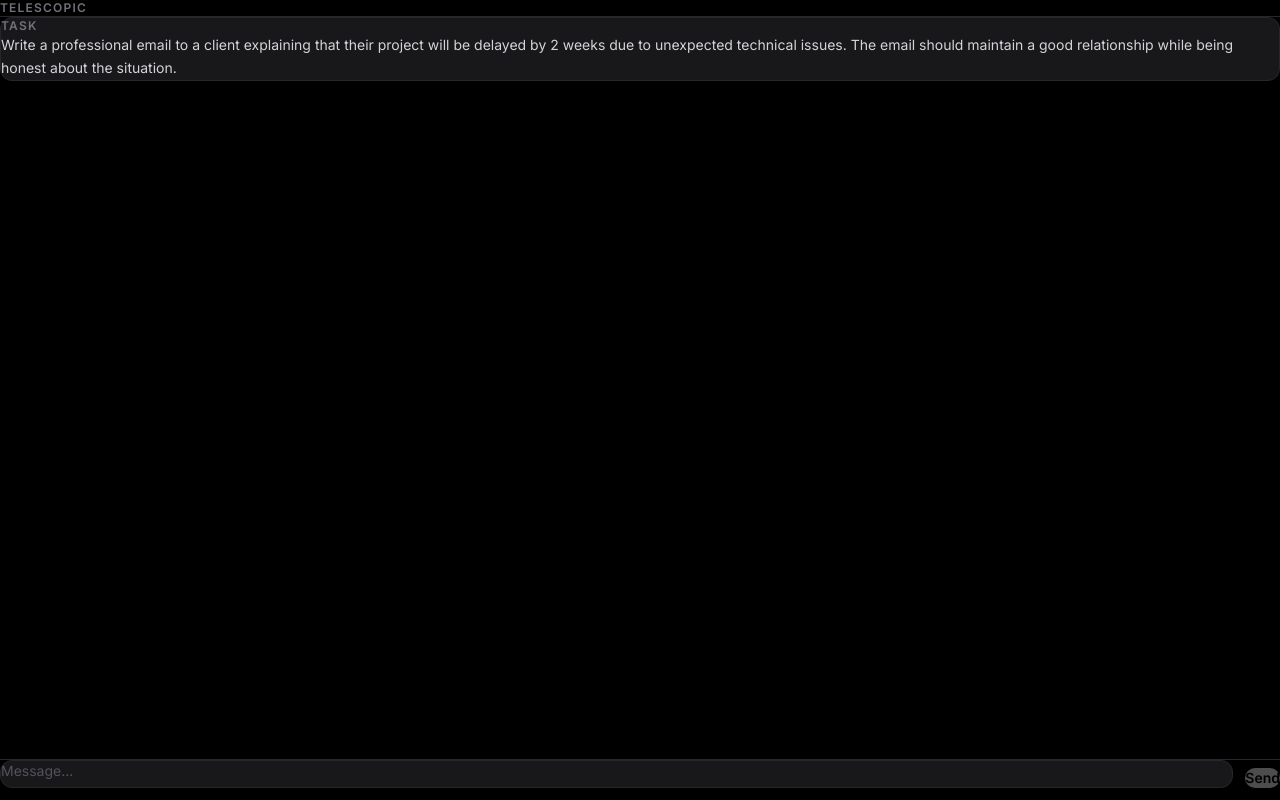
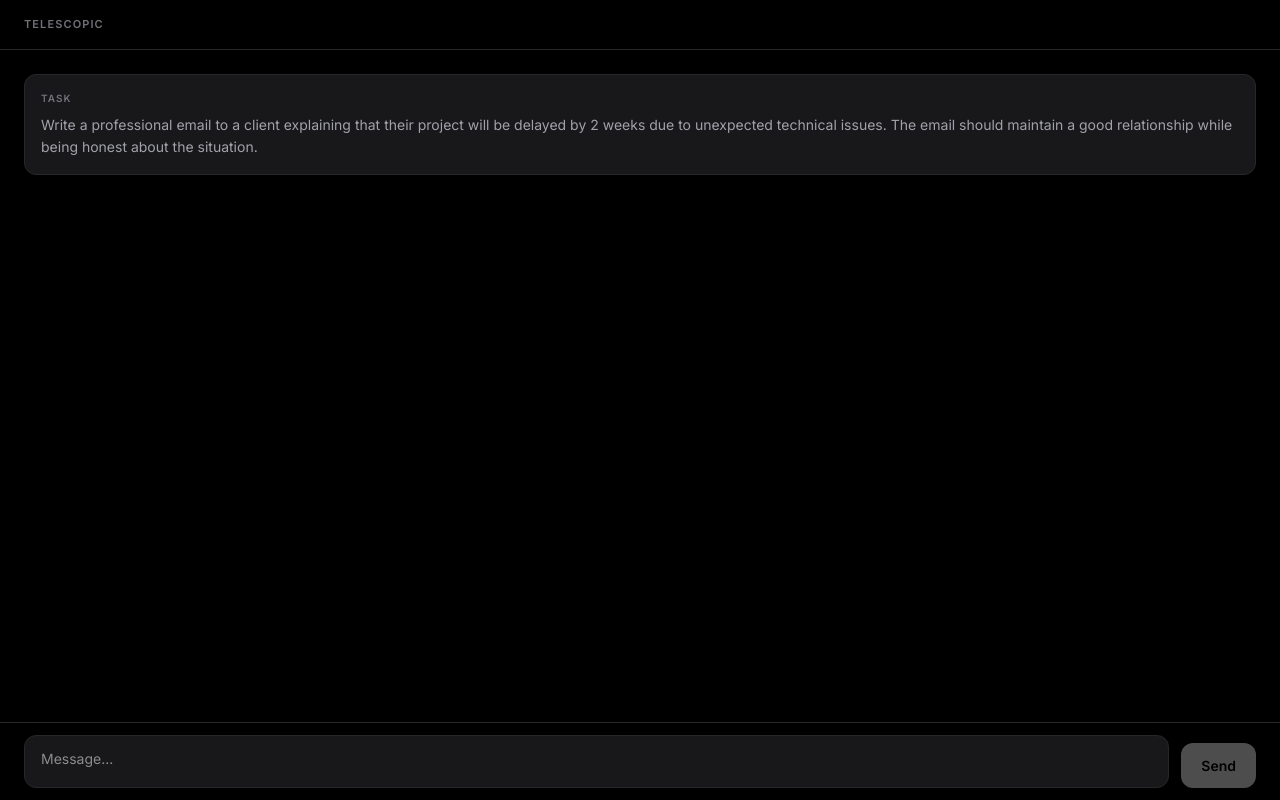
Before and after one commit to bfalk1/ai-literacy-demo, a Next.js app: page /assessment in a window 1280 px wide. Built offline with nearby package versions, Linux system fonts and the light colour scheme.

Commit message:
Force inline styles for padding - Tailwind not working

```diff
--- a/src/app/assessment/page.tsx
+++ b/src/app/assessment/page.tsx
@@ -101,14 +101,32 @@ export default function AssessmentPage() {
   };
 
   return (
-    <div className="h-dvh flex flex-col bg-black text-white">
+    <div className="h-dvh bg-black text-white flex flex-col">
       {/* Header */}
-      <header className="shrink-0 flex items-center justify-between px-5 py-4 border-b border-zinc-800">
-        <span className="text-xs font-semibold tracking-widest text-zinc-500">TELESCOPIC</span>
+      <header style={{
+        flexShrink: 0,
+        display: 'flex',
+        alignItems: 'center',
+        justifyContent: 'space-between',
+        padding: '16px 24px',
+        borderBottom: '1px solid #27272a'
+      }}>
+        <span style={{ fontSize: '11px', fontWeight: 600, letterSpacing: '0.1em', color: '#71717a' }}>
+          TELESCOPIC
+        </span>
         {messages.length >= 2 && (
           <button
             onClick={handleComplete}
-            className="text-xs font-semibold px-4 py-2 bg-white text-black rounded-lg"
+            style={{
+              fontSize: '12px',
+              fontWeight: 600,
+              padding: '8px 16px',
+              backgroundColor: '#fff',
+              color: '#000',
+              border: 'none',
+              borderRadius: '8px',
+              cursor: 'pointer'
+            }}
           >
             Finish
           </button>
@@ -116,23 +134,39 @@ export default function AssessmentPage() {
       </header>
 
       {/* Messages */}
-      <main className="flex-1 overflow-y-auto px-5 py-6">
-        {/* Task Card */}
+      <main style={{ flex: 1, overflowY: 'auto', padding: '24px' }}>
+        {/* Task */}
         {messages.length === 0 && (
-          <div className="bg-zinc-900 border border-zinc-800 rounded-xl p-5 mb-6">
-            <p className="text-xs font-semibold tracking-widest text-zinc-500 mb-3">TASK</p>
-            <p className="text-sm leading-relaxed text-zinc-300">{TASK}</p>
+          <div style={{
+            backgroundColor: '#18181b',
+            border: '1px solid #27272a',
+            borderRadius: '12px',
+            padding: '16px',
+            marginBottom: '24px'
+          }}>
+            <p style={{ fontSize: '10px', fontWeight: 600, letterSpacing: '0.1em', color: '#71717a', marginBottom: '8px' }}>
+              TASK
+            </p>
+            <p style={{ fontSize: '14px', lineHeight: 1.6, color: '#a1a1aa', margin: 0 }}>
+              {TASK}
+            </p>
           </div>
         )}
 
-        {/* Messages */}
-        <div className="space-y-6">
+        {/* Chat */}
+        <div style={{ display: 'flex', flexDirection: 'column', gap: '24px' }}>
           {messages.map((m) => (
             <div key={m.id}>
-              <p className="text-xs font-semibold tracking-widest text-zinc-500 mb-2">
+              <p style={{ fontSize: '10px', fontWeight: 600, letterSpacing: '0.1em', color: '#71717a', marginBottom: '8px' }}>
                 {m.role === "user" ? "YOU" : "AI"}
               </p>
-              <p className={`text-sm leading-relaxed whitespace-pre-wrap ${m.role === "user" ? "text-zinc-100" : "text-zinc-400"}`}>
+              <p style={{
+                fontSize: '14px',
+                lineHeight: 1.7,
+                whiteSpace: 'pre-wrap',
+                color: m.role === "user" ? '#e4e4e7' : '#a1a1aa',
+                margin: 0
+              }}>
                 {m.content}
               </p>
             </div>
@@ -140,11 +174,13 @@ export default function AssessmentPage() {
 
           {isLoading && messages[messages.length - 1]?.role !== "assistant" && (
             <div>
-              <p className="text-xs font-semibold tracking-widest text-zinc-500 mb-2">AI</p>
-              <div className="flex gap-1">
-                <span className="w-1.5 h-1.5 bg-zinc-500 rounded-full animate-pulse" />
-                <span className="w-1.5 h-1.5 bg-zinc-500 rounded-full animate-pulse delay-150" />
-                <span className="w-1.5 h-1.5 bg-zinc-500 rounded-full animate-pulse delay-300" />
+              <p style={{ fontSize: '10px', fontWeight: 600, letterSpacing: '0.1em', color: '#71717a', marginBottom: '8px' }}>
+                AI
+              </p>
+              <div style={{ display: 'flex', gap: '4px' }}>
+                <span style={{ width: '6px', height: '6px', backgroundColor: '#71717a', borderRadius: '50%' }} />
+                <span style={{ width: '6px', height: '6px', backgroundColor: '#71717a', borderRadius: '50%' }} />
+                <span style={{ width: '6px', height: '6px', backgroundColor: '#71717a', borderRadius: '50%' }} />
               </div>
             </div>
           )}
@@ -153,9 +189,19 @@ export default function AssessmentPage() {
       </main>
 
       {/* Input */}
-      <footer className="shrink-0 border-t border-zinc-800 px-5 py-3 pb-safe">
-        <form onSubmit={handleSubmit} className="flex gap-3 items-end">
-          <div className="flex-1 bg-zinc-900 border border-zinc-800 rounded-xl">
+      <footer style={{
+        flexShrink: 0,
+        borderTop: '1px solid #27272a',
+        padding: '12px 24px',
+        paddingBottom: 'max(12px, env(safe-area-inset-bottom))'
+      }}>
+        <form onSubmit={handleSubmit} style={{ display: 'flex', gap: '12px', alignItems: 'flex-end' }}>
+          <div style={{
+            flex: 1,
+            backgroundColor: '#18181b',
+            borderRadius: '12px',
+            border: '1px solid #27272a'
+          }}>
             <textarea
               ref={inputRef}
               value={input}
@@ -163,14 +209,34 @@ export default function AssessmentPage() {
               onKeyDown={handleKeyDown}
               placeholder="Message..."
               rows={1}
-              className="w-full bg-transparent px-4 py-3 text-sm text-white placeholder-zinc-600 resize-none outline-none"
+              style={{
+                width: '100%',
+                backgroundColor: 'transparent',
+                border: 'none',
+                padding: '12px 16px',
+                fontSize: '14px',
+                color: '#fff',
+                resize: 'none',
+                outline: 'none',
+                fontFamily: 'inherit'
+              }}
               disabled={isLoading}
             />
           </div>
           <button
             type="submit"
             disabled={isLoading || !input.trim()}
-            className="px-5 py-3 bg-white text-black text-sm font-semibold rounded-xl disabled:opacity-30"
+            style={{
+              padding: '12px 20px',
+              backgroundColor: '#fff',
+              color: '#000',
+              fontSize: '14px',
+              fontWeight: 600,
+              border: 'none',
+              borderRadius: '12px',
+              cursor: 'pointer',
+              opacity: (isLoading || !input.trim()) ? 0.3 : 1
+            }}
           >
             Send
           </button>
--- a/src/app/globals.css
+++ b/src/app/globals.css
@@ -6,34 +6,27 @@
   padding: 0;
 }
 
-html,
-body {
-  max-width: 100vw;
-  overflow-x: hidden;
+html, body {
   background: #000;
+  color: #fff;
 }
 
-body {
-  font-family: -apple-system, BlinkMacSystemFont, "Segoe UI", Roboto, "Helvetica Neue", Arial, sans-serif;
-  -webkit-font-smoothing: antialiased;
-  -moz-osx-font-smoothing: grayscale;
+/* Force padding on all pages */
+.page-container {
+  padding-left: 24px;
+  padding-right: 24px;
 }
 
-/* Safe area for mobile */
+/* Safe area */
 .pb-safe {
-  padding-bottom: max(12px, env(safe-area-inset-bottom));
+  padding-bottom: max(20px, env(safe-area-inset-bottom));
 }
 
-/* Dynamic viewport height */
+/* Dynamic viewport */
+.min-h-dvh {
+  min-height: 100dvh;
+}
+
 .h-dvh {
   height: 100dvh;
 }
-
-/* Animation delays */
-.delay-150 {
-  animation-delay: 150ms;
-}
-
-.delay-300 {
-  animation-delay: 300ms;
-}
--- a/src/app/page.tsx
+++ b/src/app/page.tsx
@@ -16,37 +16,59 @@ export default function Home() {
   };
 
   return (
-    <div className="min-h-dvh bg-black text-white flex flex-col px-6">
+    <div className="page-container min-h-dvh bg-black text-white flex flex-col">
       {/* Header */}
       <header className="py-5">
-        <span className="text-xs font-semibold tracking-widest text-zinc-500">TELESCOPIC</span>
+        <span style={{ fontSize: '11px', fontWeight: 600, letterSpacing: '0.1em', color: '#71717a' }}>
+          TELESCOPIC
+        </span>
       </header>
 
       {/* Main */}
       <main className="flex-1 flex flex-col justify-center py-12">
-        <h1 className="text-3xl font-semibold tracking-tight text-white mb-2">
+        <h1 style={{ fontSize: '28px', fontWeight: 600, letterSpacing: '-0.02em', color: '#fff', marginBottom: '8px' }}>
           AI Collaboration
         </h1>
-        <p className="text-base text-zinc-500 mb-10 max-w-xs">
+        <p style={{ fontSize: '16px', color: '#71717a', marginBottom: '40px', maxWidth: '300px', lineHeight: 1.5 }}>
           Measure how effectively candidates work with AI tools.
         </p>
 
-        <form onSubmit={handleStart} className="w-full max-w-sm">
+        <form onSubmit={handleStart} style={{ width: '100%', maxWidth: '360px' }}>
           <input
             type="text"
             value={name}
             onChange={(e) => setName(e.target.value)}
             placeholder="Candidate name"
-            className="w-full bg-zinc-900 border border-zinc-800 rounded-xl px-4 py-4 text-base text-white placeholder-zinc-600 outline-none focus:border-zinc-600 mb-3"
+            style={{
+              width: '100%',
+              backgroundColor: '#18181b',
+              border: '1px solid #27272a',
+              borderRadius: '12px',
+              padding: '16px',
+              fontSize: '16px',
+              color: '#fff',
+              outline: 'none',
+              marginBottom: '12px'
+            }}
             required
           />
           <button
             type="submit"
-            className="w-full bg-white text-black text-base font-semibold py-4 rounded-xl"
+            style={{
+              width: '100%',
+              backgroundColor: '#fff',
+              color: '#000',
+              fontSize: '16px',
+              fontWeight: 600,
+              padding: '16px',
+              borderRadius: '12px',
+              border: 'none',
+              cursor: 'pointer'
+            }}
           >
             Start assessment
           </button>
-          <p className="text-sm text-zinc-600 text-center mt-4">
+          <p style={{ fontSize: '14px', color: '#52525b', textAlign: 'center', marginTop: '16px' }}>
             Takes about 10 minutes
           </p>
         </form>
@@ -54,7 +76,7 @@ export default function Home() {
 
       {/* Footer */}
       <footer className="py-5 pb-safe">
-        <p className="text-xs text-zinc-700">
+        <p style={{ fontSize: '12px', color: '#3f3f46' }}>
           Powered by HireUp
         </p>
       </footer>
```
